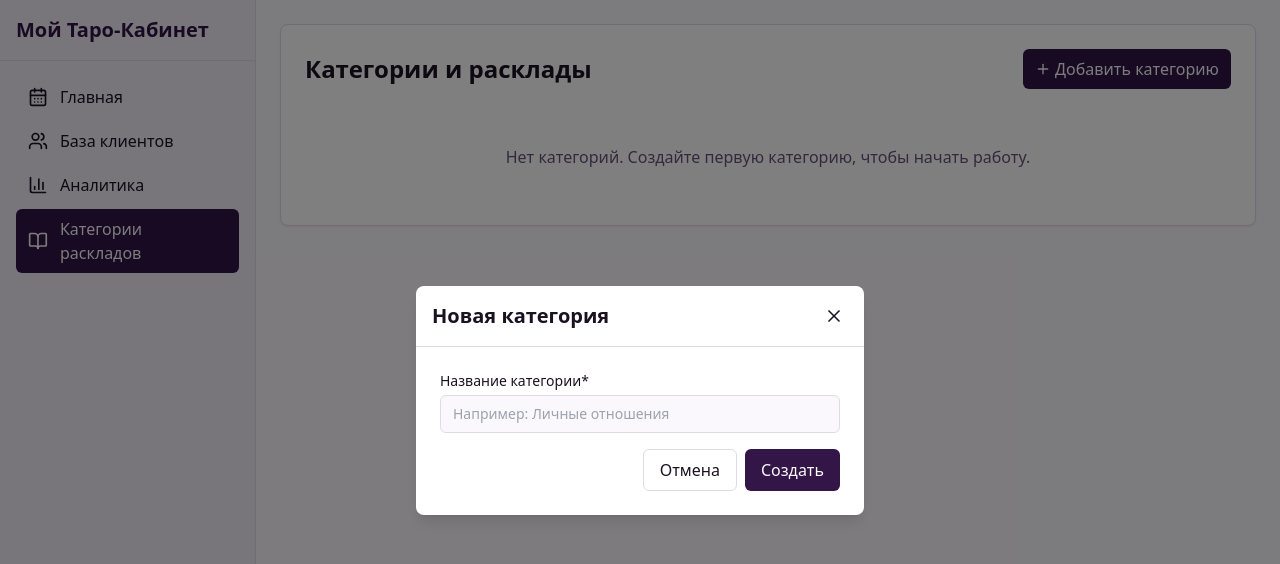
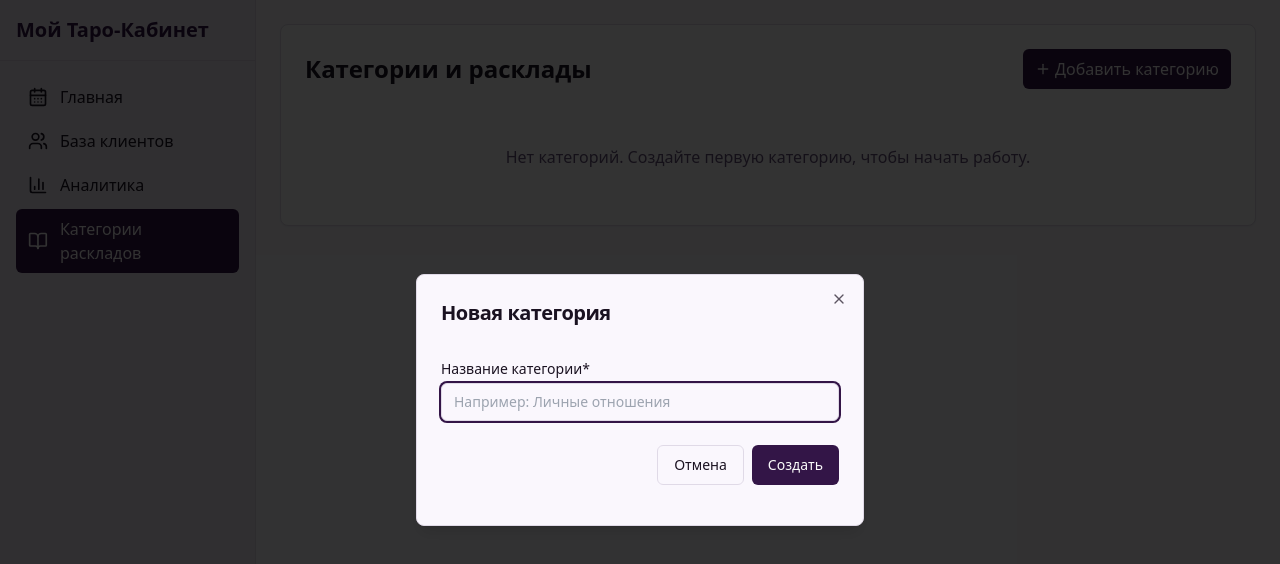
Before and after one commit to ironmen-d/tarot-scribe-cabinet-app, a React (Vite) app: page /categories in a window 1280 px wide. Both pictures are taken after a click on the button "Добавить категорию". Shown: the top 564 px of the page. Built offline with nearby package versions, Linux system fonts and the light colour scheme.

Commit message:
Fix: Resolve useState error in CategoryDialog

```diff
--- a/src/components/categories/CategoriesList.tsx
+++ b/src/components/categories/CategoriesList.tsx
@@ -160,6 +160,7 @@ const CategoriesList: React.FC = () => {
         </div>
       )}
 
+      {/* Dialogs */}
       <CategoryDialog
         isOpen={isCategoryDialogOpen}
         onClose={() => setIsCategoryDialogOpen(false)}
--- a/src/components/categories/CategoryDialog.tsx
+++ b/src/components/categories/CategoryDialog.tsx
@@ -1,8 +1,16 @@
 
 import React, { useState, useEffect } from "react";
-import { X } from "lucide-react";
 import { useAppContext } from "../../context/AppContext";
 import { Category } from "../../types/models";
+import {
+  Dialog,
+  DialogContent,
+  DialogHeader,
+  DialogTitle,
+  DialogFooter,
+  DialogClose,
+} from "@/components/ui/dialog";
+import { Button } from "@/components/ui/button";
 
 interface CategoryDialogProps {
   isOpen: boolean;
@@ -38,21 +46,16 @@ const CategoryDialog: React.FC<CategoryDialogProps> = ({
     onClose();
   };
 
-  if (!isOpen) return null;
+  return (
+    <Dialog open={isOpen} onOpenChange={(open) => !open && onClose()}>
+      <DialogContent className="sm:max-w-md">
+        <DialogHeader>
+          <DialogTitle className="text-xl">
+            {category ? "Редактирование категории" : "Новая категория"}
+          </DialogTitle>
+        </DialogHeader>
 
-  return (
-    <div className="fixed inset-0 bg-black/50 flex items-center justify-center z-50 p-4">
-      <div className="bg-card rounded-lg shadow-lg max-w-md w-full">
-        <div className="flex justify-between items-center p-4 border-b">
-          <h2 className="text-xl font-semibold">
-            {category ? "Редактирование категории" : "Новая категория"}
-          </h2>
-          <button onClick={onClose} className="p-1 rounded-full hover:bg-secondary">
-            <X size={20} />
-          </button>
-        </div>
-
-        <form onSubmit={handleSubmit} className="p-6">
+        <form onSubmit={handleSubmit} className="py-4">
           <div className="mb-4">
             <label className="block text-sm font-medium mb-1">
               Название категории*
@@ -67,24 +70,19 @@ const CategoryDialog: React.FC<CategoryDialogProps> = ({
             />
           </div>
 
-          <div className="flex justify-end space-x-2">
-            <button
-              type="button"
-              onClick={onClose}
-              className="px-4 py-2 border rounded-md hover:bg-secondary"
-            >
-              Отмена
-            </button>
-            <button
-              type="submit"
-              className="px-4 py-2 bg-primary text-primary-foreground rounded-md"
-            >
+          <DialogFooter className="mt-6">
+            <DialogClose asChild>
+              <Button type="button" variant="outline">
+                Отмена
+              </Button>
+            </DialogClose>
+            <Button type="submit">
               {category ? "Сохранить" : "Создать"}
-            </button>
-          </div>
+            </Button>
+          </DialogFooter>
         </form>
-      </div>
-    </div>
+      </DialogContent>
+    </Dialog>
   );
 };
 
--- a/src/components/categories/ReadingDialog.tsx
+++ b/src/components/categories/ReadingDialog.tsx
@@ -1,8 +1,16 @@
 
 import React, { useState, useEffect } from "react";
-import { X } from "lucide-react";
 import { useAppContext } from "../../context/AppContext";
 import { Reading } from "../../types/models";
+import {
+  Dialog,
+  DialogContent,
+  DialogHeader,
+  DialogTitle,
+  DialogFooter,
+  DialogClose,
+} from "@/components/ui/dialog";
+import { Button } from "@/components/ui/button";
 
 interface ReadingDialogProps {
   isOpen: boolean;
@@ -58,21 +66,16 @@ const ReadingDialog: React.FC<ReadingDialogProps> = ({
     onClose();
   };
 
-  if (!isOpen) return null;
+  return (
+    <Dialog open={isOpen} onOpenChange={(open) => !open && onClose()}>
+      <DialogContent className="sm:max-w-md">
+        <DialogHeader>
+          <DialogTitle className="text-xl">
+            {reading ? "Редактирование расклада" : "Новый расклад"}
+          </DialogTitle>
+        </DialogHeader>
 
-  return (
-    <div className="fixed inset-0 bg-black/50 flex items-center justify-center z-50 p-4">
-      <div className="bg-card rounded-lg shadow-lg max-w-md w-full">
-        <div className="flex justify-between items-center p-4 border-b">
-          <h2 className="text-xl font-semibold">
-            {reading ? "Редактирование расклада" : "Новый расклад"}
-          </h2>
-          <button onClick={onClose} className="p-1 rounded-full hover:bg-secondary">
-            <X size={20} />
-          </button>
-        </div>
-
-        <form onSubmit={handleSubmit} className="p-6">
+        <form onSubmit={handleSubmit} className="py-4">
           <div className="space-y-4">
             <div>
               <label className="block text-sm font-medium mb-1">
@@ -128,24 +131,19 @@ const ReadingDialog: React.FC<ReadingDialogProps> = ({
             </div>
           </div>
 
-          <div className="mt-6 flex justify-end space-x-2">
-            <button
-              type="button"
-              onClick={onClose}
-              className="px-4 py-2 border rounded-md hover:bg-secondary"
-            >
-              Отмена
-            </button>
-            <button
-              type="submit"
-              className="px-4 py-2 bg-primary text-primary-foreground rounded-md"
-            >
+          <DialogFooter className="mt-6">
+            <DialogClose asChild>
+              <Button type="button" variant="outline">
+                Отмена
+              </Button>
+            </DialogClose>
+            <Button type="submit">
               {reading ? "Сохранить" : "Создать"}
-            </button>
-          </div>
+            </Button>
+          </DialogFooter>
         </form>
-      </div>
-    </div>
+      </DialogContent>
+    </Dialog>
   );
 };
 
```
